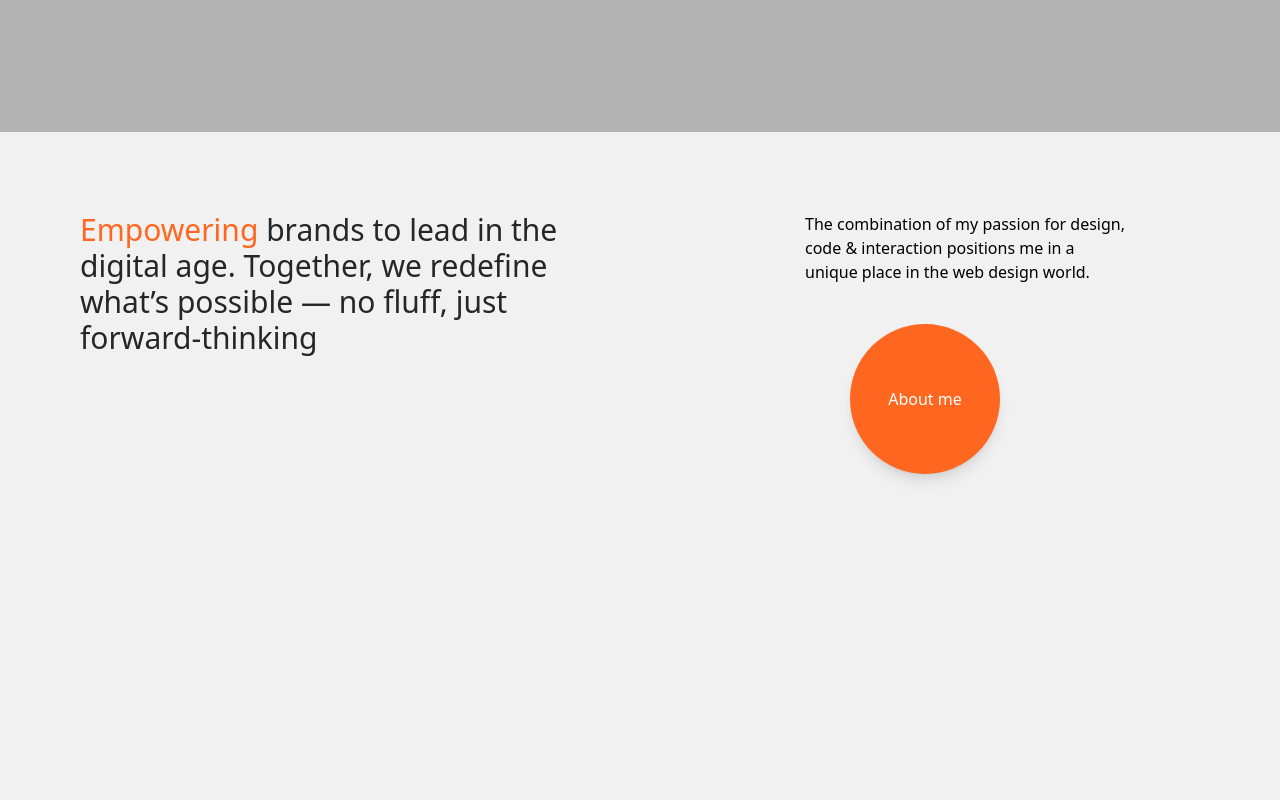
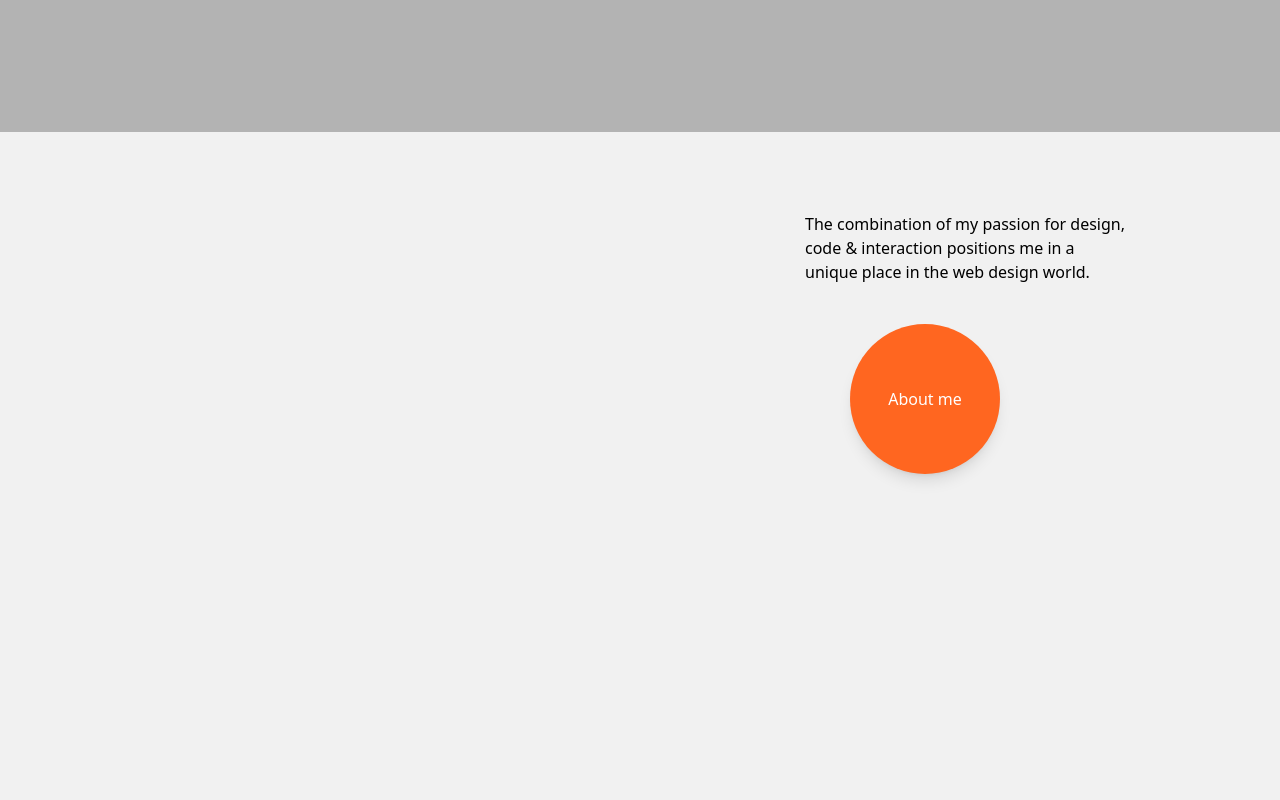
Before and after one commit to FarhanYousafzai0/MuhammadFarhan, a Next.js app: page / in a window 1280 px wide. Shown: the part 740-1540 px from the top of the page. Built offline with nearby package versions, Linux system fonts and the light colour scheme; a web font is replaced by a local one.

Commit message:
Aniamtions

```diff
--- a/app/components/Services.jsx
+++ b/app/components/Services.jsx
@@ -1,35 +1,71 @@
-import React from 'react'
-import Magnetic from './Magnetic'
-import Link from 'next/link'
+"use client";
+
+import React, { useEffect, useRef } from "react";
+import Magnetic from "./Magnetic";
+import Link from "next/link";
+import gsap from "gsap";
+import { ScrollTrigger } from "gsap/ScrollTrigger";
+import { SplitText } from "gsap/SplitText";
+ // Adjust path based on your setup
+
+gsap.registerPlugin(ScrollTrigger, SplitText);
 
 const Services = () => {
+  const textRef = useRef(null);
+
+  useEffect(() => {
+    const split = new SplitText(textRef.current, {
+      type: "lines",
+      linesClass: "line",
+    });
+
+    gsap.from(split.lines, {
+      y: 40,
+      opacity: 0,
+      duration: 1,
+      stagger: 0.2,
+      ease: "power2.out",
+      scrollTrigger: {
+        trigger: textRef.current,
+        start: "top 85%",
+        scrub:true
+      },
+    });
+  }, []);
+
   return (
-    <div className='w-screen h-screen bg-[#f1f1f1]  p-5 md:p-20'>
+    <div className="w-screen h-screen bg-[#f1f1f1] p-5 md:p-20">
+      <div className="w-full h-full flex md:flex-row flex-col gap-5">
+        {/* Left animated text */}
+        <div className="w-full h-full">
+          <p
+            ref={textRef}
+            className="text-neutral-800 md:text-3xl text-2xl max-w-md service-text "
+          >
+            <span className="text-[#FF6620]">Empowering</span> brands to lead in
+            the digital age. Together, we redefine what’s possible — no fluff,
+            just forward-thinking.
+          </p>
+        </div>
 
-<div className='w-full h-full  flex md:flex-row flex-col gap-5'>
+        {/* Right content */}
+        <div className="flex flex-col gap-10 md:items-center w-full h-full">
+          <p className="text-black max-w-xs md:ml-20 leading-6">
+            The combination of my passion for design, code & interaction
+            positions me in a unique place in the web design world.
+          </p>
 
+          <Link href={`/about`}>
+            <Magnetic>
+              <div className="flex items-center justify-center cursor-pointer shadow-lg bg-[#FF6620] w-[150px] h-[150px] rounded-full text-white">
+                About me
+              </div>
+            </Magnetic>
+          </Link>
+        </div>
+      </div>
+    </div>
+  );
+};
 
-<div className='w-full h-ful'><span className='text-neutral-800 md:text-3xl text-2xl max-w-md '><span className='text-[#FF6620]'>Empowering</span> brands to lead in the digital age.
-Together, we redefine what’s possible — no fluff, just forward-thinking</span></div>
-
-
-<div className='flex flex-col gap-10 md:items-center  w-full h-full '>
-
-
-    <p className='text-black max-w-xs md:ml-20 leading-6'>The combination of my passion for design, code & interaction positions me in a unique place in the web design world.</p>
-
-
-
-
-
-<Link href={`/about`}>  <Magnetic>  <div className="flex items-center justify-center cursor-pointer shadow-lg bg-[#FF6620] w-[150px] h-[150px] rounded-full text-white">About me</div></Magnetic></Link>
-</div>
-</div>
-
-
-
-    </div>
-  )
-}
-
-export default Services
+export default Services;
```
